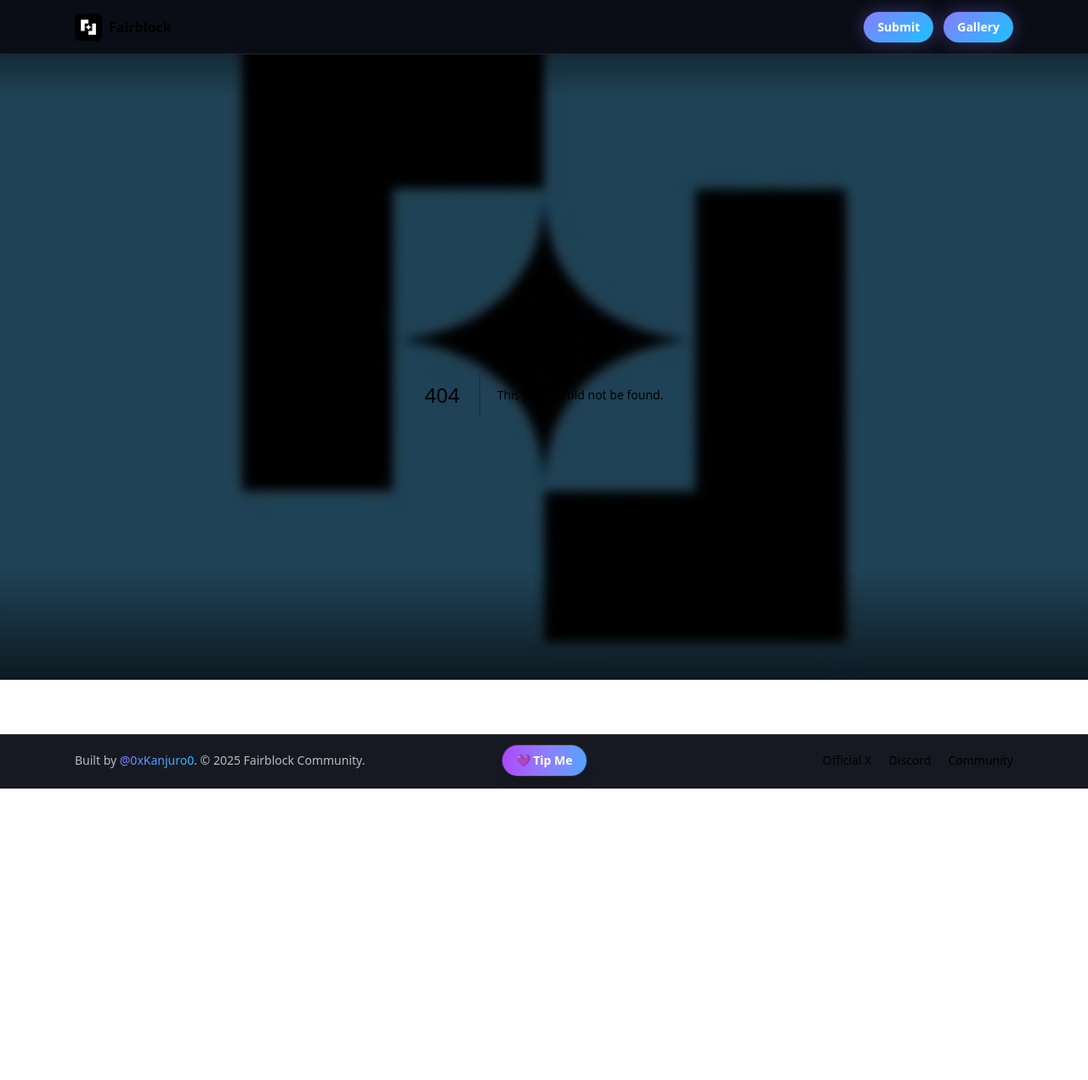
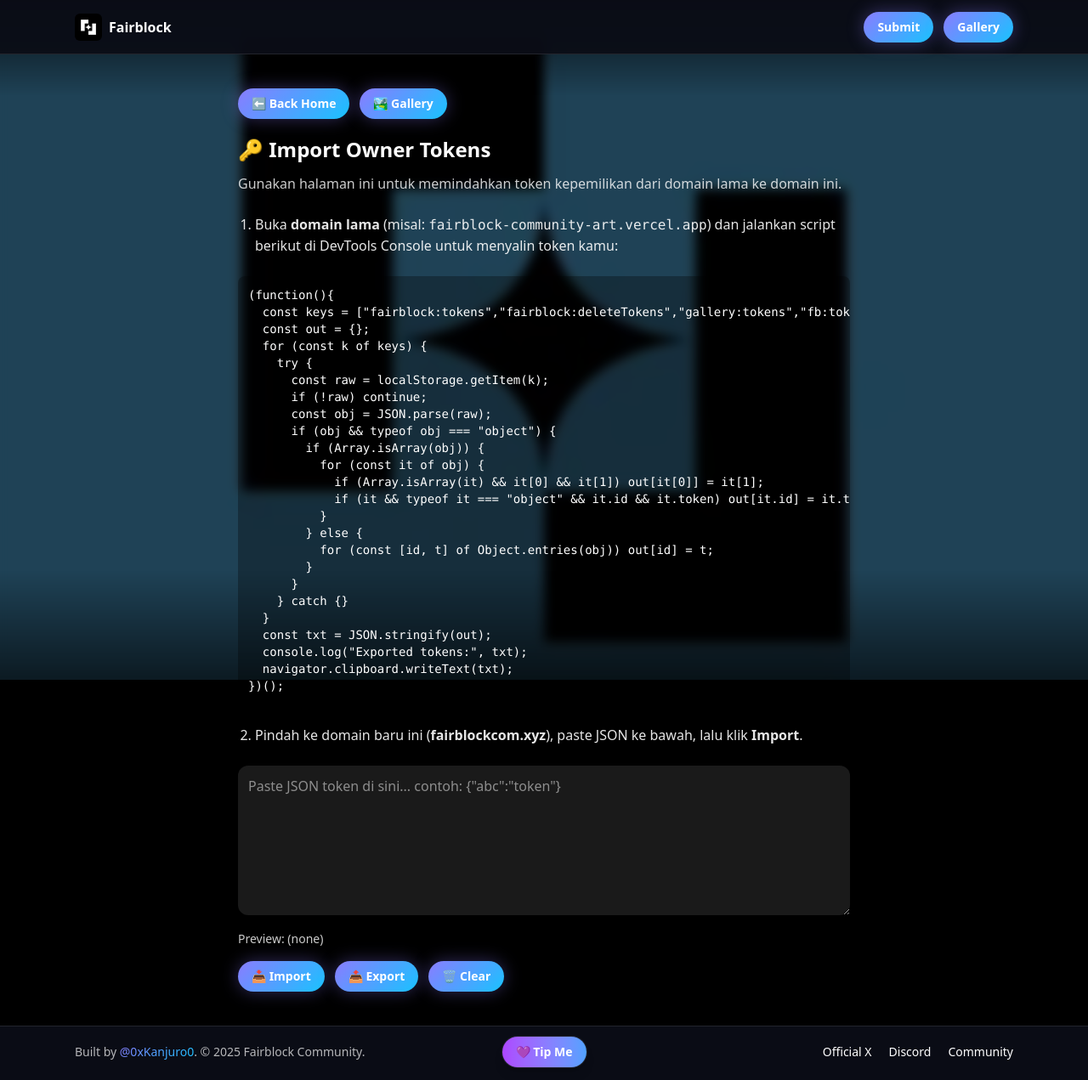
Before and after one commit to Raju07-hub/fairblock-community-art, a Next.js app: page /claim in a window 1280 px wide. Before the commit this address had no page. Shown: the whole page at 85% size. Before the commit the page ends 928 px from the top, so only its background shows below. Built offline with nearby package versions, Linux system fonts and the light colour scheme.

Commit message:
feat: add token import page /claim

```diff
--- /dev/null
+++ b/app/claim/page.tsx
@@ -0,0 +1,143 @@
+"use client";
+
+import { useEffect, useState } from "react";
+import Link from "next/link";
+
+type TokenMap = Record<string, string>;
+
+function mergeTokenMaps(oldMap: TokenMap, addMap: TokenMap) {
+  const next: TokenMap = { ...(oldMap || {}) };
+  for (const [k, v] of Object.entries(addMap || {})) {
+    if (typeof v === "string" && v.trim()) next[k] = v.trim();
+  }
+  return next;
+}
+
+export default function ClaimPage() {
+  const [input, setInput] = useState("");
+  const [previewKeys, setPreviewKeys] = useState<string[]>([]);
+  const [message, setMessage] = useState("");
+
+  useEffect(() => {
+    try {
+      const obj = JSON.parse(input || "{}");
+      if (obj && typeof obj === "object" && !Array.isArray(obj)) {
+        setPreviewKeys(Object.keys(obj));
+      } else {
+        setPreviewKeys([]);
+      }
+    } catch {
+      setPreviewKeys([]);
+    }
+  }, [input]);
+
+  function importJson() {
+    try {
+      const incoming = JSON.parse(input || "{}");
+      if (!incoming || typeof incoming !== "object" || Array.isArray(incoming)) {
+        setMessage("❌ Invalid JSON map.");
+        return;
+      }
+      let current: TokenMap = {};
+      try {
+        const raw = localStorage.getItem("fairblock:tokens");
+        if (raw) current = JSON.parse(raw);
+      } catch {}
+      const merged = mergeTokenMaps(current, incoming);
+      localStorage.setItem("fairblock:tokens", JSON.stringify(merged));
+      setMessage(`✅ Imported ${Object.keys(incoming).length} token(s). Total now: ${Object.keys(merged).length}.`);
+    } catch (e: any) {
+      setMessage(e?.message || "Failed to import JSON.");
+    }
+  }
+
+  function clearAll() {
+    try {
+      localStorage.removeItem("fairblock:tokens");
+      setMessage("🗑 Cleared fairblock:tokens.");
+    } catch (e: any) {
+      setMessage(e?.message || "Failed to clear.");
+    }
+  }
+
+  function exportNow() {
+    try {
+      const raw = localStorage.getItem("fairblock:tokens") || "{}";
+      navigator.clipboard.writeText(raw);
+      setMessage("📋 Exported to clipboard.");
+    } catch (e: any) {
+      setMessage(e?.message || "Failed to export.");
+    }
+  }
+
+  return (
+    <div className="max-w-3xl mx-auto px-5 sm:px-6 py-10">
+      <div className="mb-5 flex gap-3">
+        <Link href="/" className="btn">⬅ Back Home</Link>
+        <Link href="/gallery" className="btn">🏞️ Gallery</Link>
+      </div>
+
+      <h1 className="text-2xl font-bold mb-3">🔑 Import Owner Tokens</h1>
+      <p className="opacity-80 mb-6">
+        Gunakan halaman ini untuk memindahkan token kepemilikan dari domain lama ke domain ini.
+      </p>
+
+      <ol className="list-decimal ml-5 space-y-2 mb-6 opacity-90">
+        <li>
+          Buka <b>domain lama</b> (misal: <code>fairblock-community-art.vercel.app</code>) dan jalankan script berikut di
+          DevTools Console untuk menyalin token kamu:
+        </li>
+      </ol>
+
+      <pre className="bg-black/30 rounded-lg p-3 text-sm overflow-auto mb-6">
+{`(function(){
+  const keys = ["fairblock:tokens","fairblock:deleteTokens","gallery:tokens","fb:tokens"];
+  const out = {};
+  for (const k of keys) {
+    try {
+      const raw = localStorage.getItem(k);
+      if (!raw) continue;
+      const obj = JSON.parse(raw);
+      if (obj && typeof obj === "object") {
+        if (Array.isArray(obj)) {
+          for (const it of obj) {
+            if (Array.isArray(it) && it[0] && it[1]) out[it[0]] = it[1];
+            if (it && typeof it === "object" && it.id && it.token) out[it.id] = it.token;
+          }
+        } else {
+          for (const [id, t] of Object.entries(obj)) out[id] = t;
+        }
+      }
+    } catch {}
+  }
+  const txt = JSON.stringify(out);
+  console.log("Exported tokens:", txt);
+  navigator.clipboard.writeText(txt);
+})();`}
+      </pre>
+
+      <ol className="list-decimal ml-5 space-y-2 mb-6 opacity-90" start={2}>
+        <li>Pindah ke domain baru ini (<b>fairblockcom.xyz</b>), paste JSON ke bawah, lalu klik <b>Import</b>.</li>
+      </ol>
+
+      <textarea
+        className="w-full min-h-44 rounded-xl bg-white/10 p-3 outline-none"
+        placeholder='Paste JSON token di sini... contoh: {"abc":"token"}'
+        value={input}
+        onChange={(e) => setInput(e.target.value)}
+      />
+
+      <div className="mt-3 text-sm opacity-80">
+        Preview: {previewKeys.length ? previewKeys.join(", ") : "(none)"}
+      </div>
+
+      <div className="mt-4 flex flex-wrap gap-3">
+        <button className="btn" onClick={importJson}>📥 Import</button>
+        <button className="btn" onClick={exportNow}>📤 Export</button>
+        <button className="btn bg-red-500/30" onClick={clearAll}>🗑 Clear</button>
+      </div>
+
+      {message && <div className="mt-4 p-3 rounded-lg bg-white/10">{message}</div>}
+    </div>
+  );
+}
```
